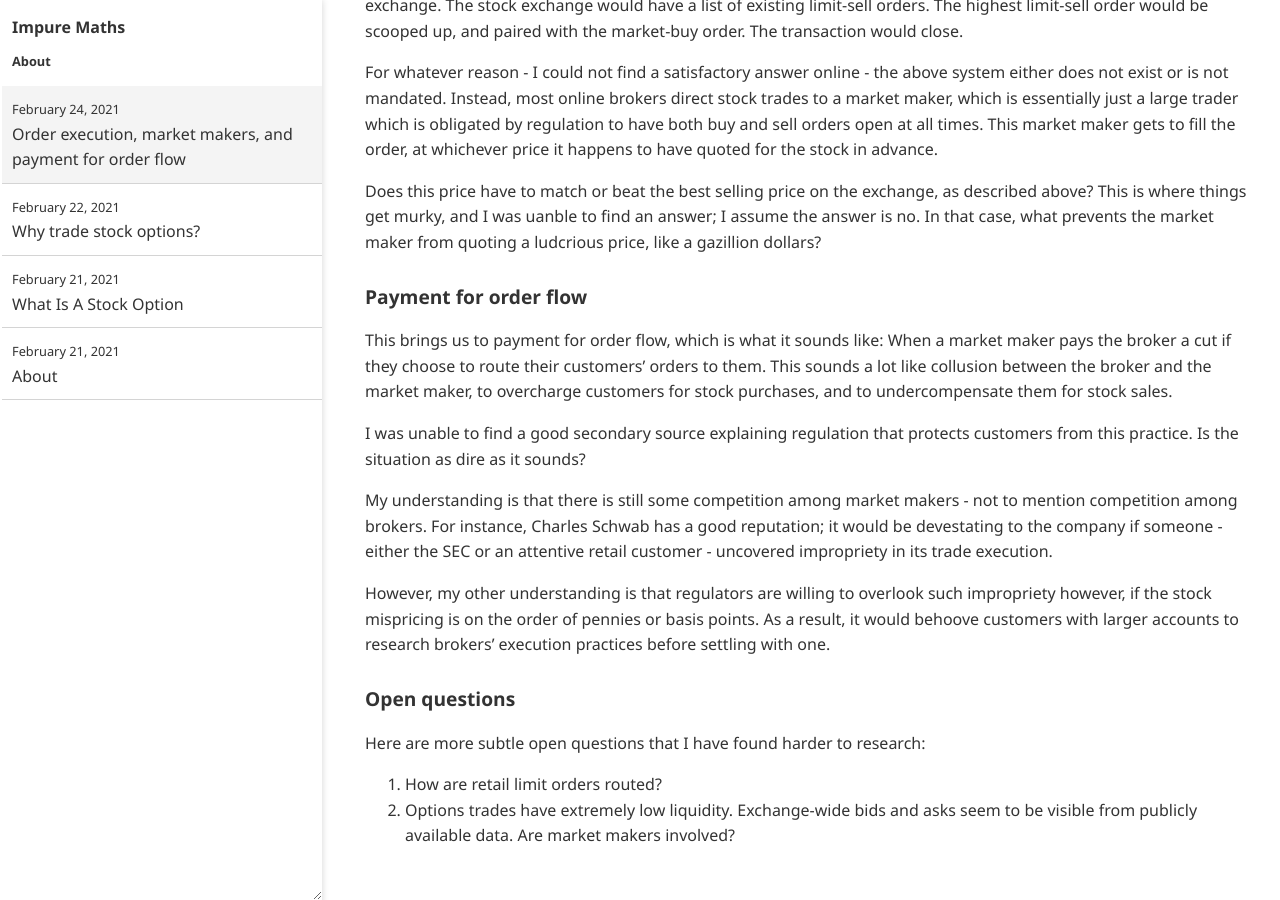
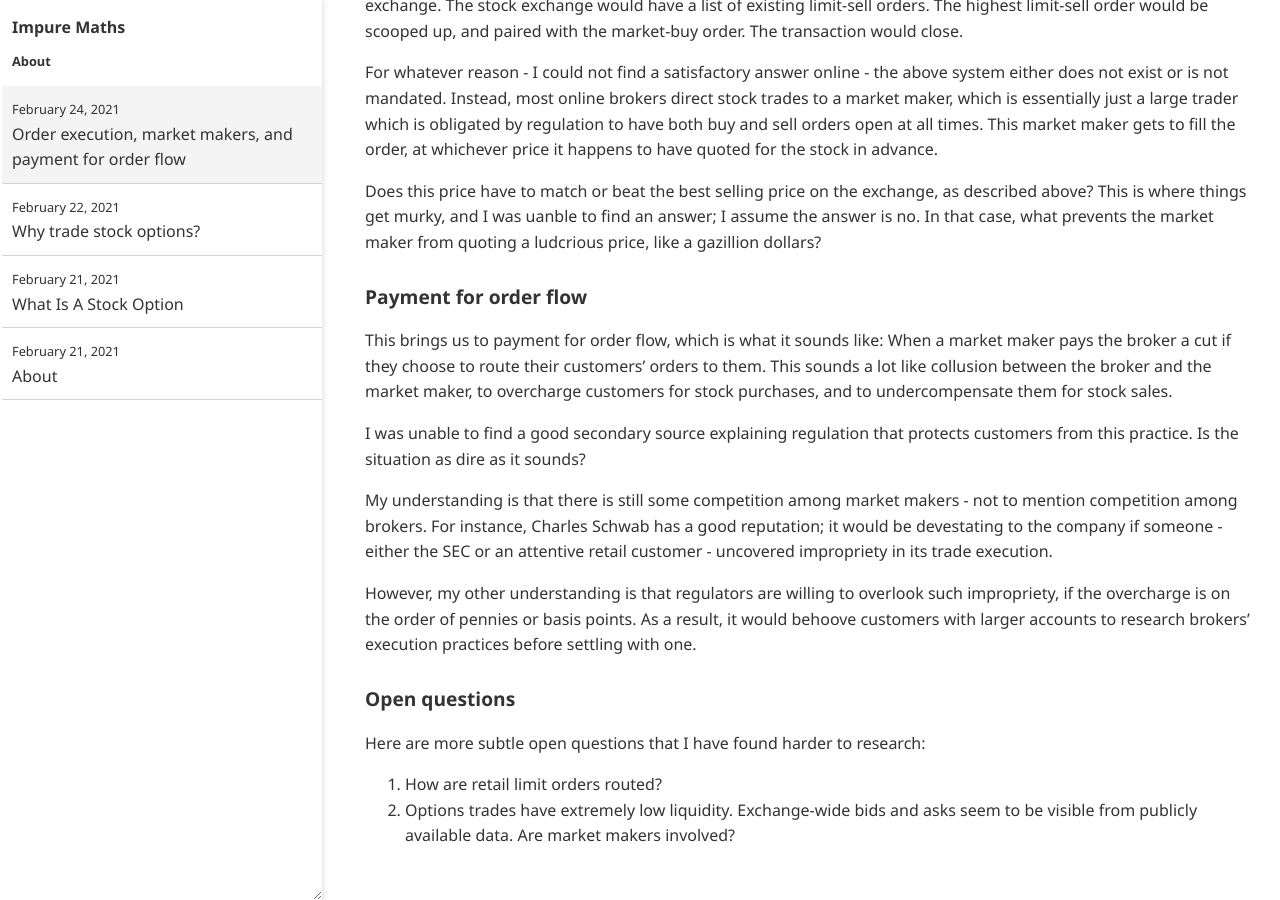
Before and after one commit to impuremaths/impuremaths.github.io, a Jekyll site: the page built from _posts/2021-02-24-order-execution.md, in a window 1280 px wide and 900 px high, scrolled down 769 px. Built offline with Jekyll 4.4.1, drawn with Linux system fonts in a browser that asks for light colours.

Commit message:
Update 2021-02-24-order-execution.md

```diff
--- a/_posts/2021-02-24-order-execution.md
+++ b/_posts/2021-02-24-order-execution.md
@@ -39,7 +39,7 @@
 
 My understanding is that there is still some competition among market makers - not to mention competition among brokers. For instance, Charles Schwab has a good reputation; it would be devestating to the company if someone - either the SEC or an attentive retail customer - uncovered impropriety in its trade execution.
 
-However, my other understanding is that regulators are willing to overlook such impropriety however, if the stock mispricing is on the order of pennies or basis points. As a result, it would behoove customers with larger accounts to research brokers' execution practices before settling with one.
+However, my other understanding is that regulators are willing to overlook such impropriety, if the overcharge is on the order of pennies or basis points. As a result, it would behoove customers with larger accounts to research brokers' execution practices before settling with one.
 
 ### Open questions
 
```
